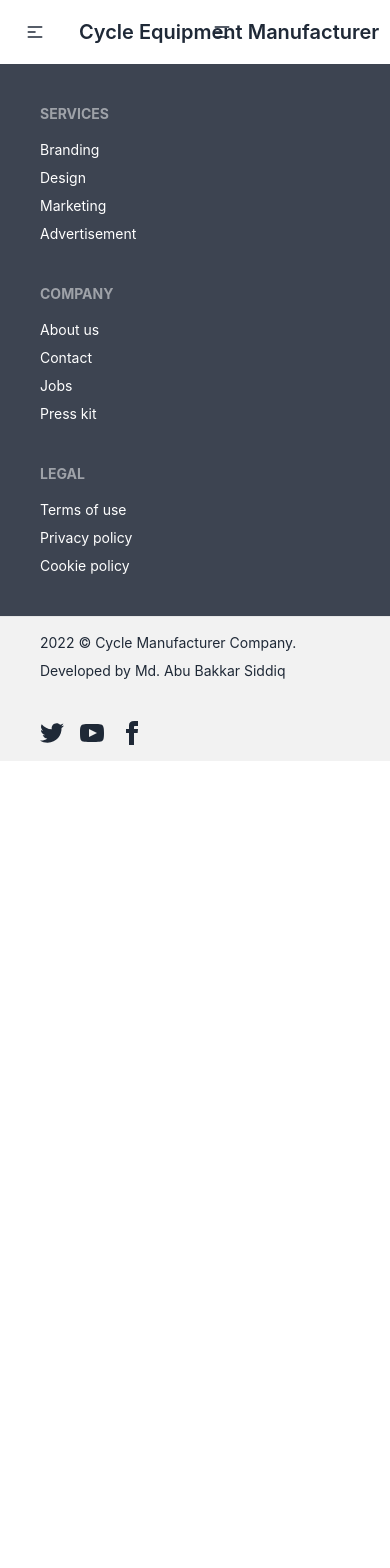
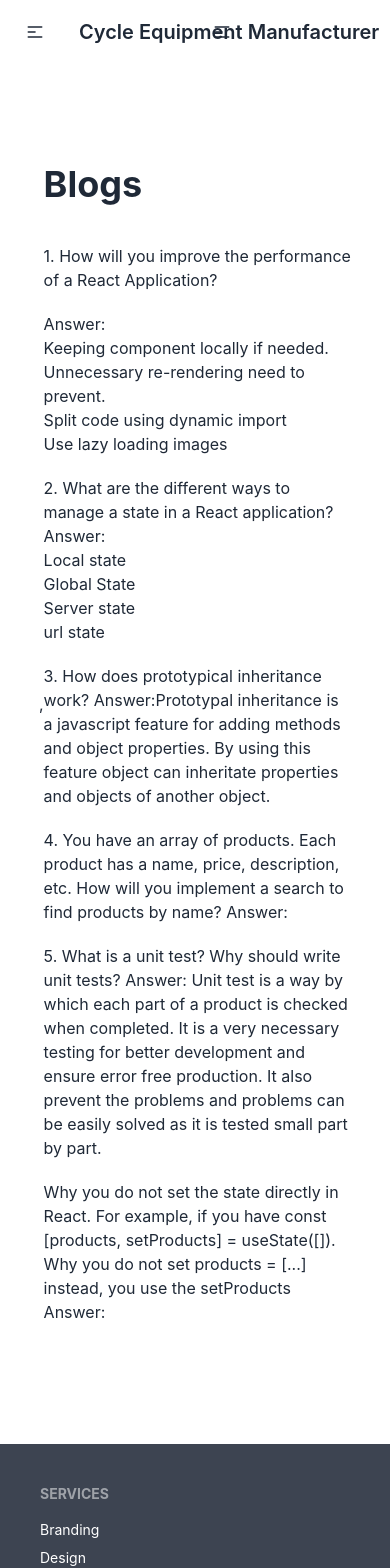
Before and after one commit to ab-siddiq/react-manufacturer-client, a React (Create React App) app: page /blogs in a window 390 px wide. Shown: the top 1568 px of the page. Before the commit the page ends 844 px from the top, so only its background shows below. Built offline with nearby package versions, Linux system fonts and the light colour scheme; no server answers.

Commit message:
make responsive

```diff
--- a/src/Pages/Blogs/Blogs.js
+++ b/src/Pages/Blogs/Blogs.js
@@ -2,8 +2,44 @@ import React from 'react';
 
 const Blogs = () => {
     return (
+        <div className='flex justify-center items-center mx-auto mb-[100px]' style={{width: '80%'}}>,
         <div>
 
+
+            <h2 className='text-4xl font-bold mt-[100px] mb-[40px]'>Blogs</h2>
+
+            <p className='mb-[20px]'>1. How will you improve the performance of a React Application?</p>
+            <p className='mb-[20px]'>Answer:
+                <ul className='disc-circle'>
+                    <li> Keeping component locally if needed.</li>
+                    <li>Unnecessary re-rendering need to prevent.</li>
+                    <li>Split code using dynamic import</li>
+                    <li>Use lazy loading images</li>
+                </ul>
+
+            </p>
+            <p className='mb-[20px]'> 2. What are the different ways to manage a state in a React application?
+                Answer:
+                <ul className='disc-circle'>
+                    <li>Local state</li>
+                    <li>Global State</li>
+                    <li>Server state</li>
+                    <li>url state</li>
+                </ul>
+            </p>
+            <p className='mb-[20px]'> 3. How does prototypical inheritance work?
+                Answer:Prototypal inheritance is a javascript feature for adding methods and object properties. By using this feature object can inheritate properties and objects of another object.
+            </p>
+            <p className='mb-[20px]'> 4. You have an array of products. Each product has a name, price, description, etc. How will you implement a search to find products by name?
+                Answer:
+            </p>
+            <p className='mb-[20px]'> 5. What is a unit test? Why should write unit tests?
+                Answer: Unit test is a way by which each part of a product is checked when completed. It is a very necessary testing for better development and ensure error free production. It also prevent the problems and problems can be easily solved as it is tested small part by part.
+            </p>
+            <p className='mb-[20px]'>Why you do not set the state directly in React. For example, if you have const [products, setProducts] = useState([]). Why you do not set products = [...] instead, you use the setProducts
+                Answer:
+            </p>
+        </div>
         </div>
     );
 };
--- a/src/Pages/Home/BusinessSummary.js
+++ b/src/Pages/Home/BusinessSummary.js
@@ -11,14 +11,14 @@ const BusinessSummary = () => {
 
     <div className=" my-[100px]">
       <h2 className="text-center text-4xl font-bold mb-[40px]">Summary</h2>
-      <div className="stats shadow flex ">
-        <div className="stat place-items-center">
+      <div className="grid gap-[40px]  grid-cols-1 md:grid-cols-2 lg:grid-cols-3 shadow flex text-center">
+        <div className=" place-items-center my-[40px]">
           <FontAwesomeIcon className="fa-3x mb-3" icon={faDownload} />
           <div className="stat-title text-4xl font-bold my-[20px]">Daily Sales</div>
           <div className="stat-value">31K</div>
         </div>
 
-        <div className="stat place-items-center">
+        <div className=" place-items-center my-[40px]">
           <FontAwesomeIcon
             className="fa-3x mb-3"
             icon={faUser}
@@ -27,7 +27,7 @@ const BusinessSummary = () => {
           <div className="stat-value text-secondary">4,200</div>
         </div>
 
-        <div className="stat place-items-center">
+        <div className=" place-items-center my-[40px]">
           <FontAwesomeIcon
             className="fa-3x mb-3"
             icon={faTrophy}
--- a/src/Pages/Home/Categories.js
+++ b/src/Pages/Home/Categories.js
@@ -11,7 +11,7 @@ const Categories = () => {
   return (
     <div className="">
       <h2 className="text-4xl font-bold mt-[100px] mb-[40px] text-center">Categories</h2>
-      <div className="grid grid-cols-4 gap-[20px]">
+      <div className="grid grid-cols-1 md:grid-cols-3 lg:grid-cols-4 gap-[20px]">
           {categories.map(category=><Category key={category._id} category={category}></Category>)}
       </div>
     </div>
--- a/src/Pages/Home/Reviews.js
+++ b/src/Pages/Home/Reviews.js
@@ -15,7 +15,7 @@ const Reviews = () => {
       <h2 className="mb-[40px] text-4xl font-bold text-center">
         Customer Reviews
       </h2>
-      <div className="grid grid-cols-3 gap-4">
+      <div className="grid grid-cols-1 md:grid-cols-2 lg:grid-cols-3 gap-4">
         {reviews.slice(0,6).map(review=><Review key={review._id} review={review}></Review>)}
         {/* {reviews.map(review=><Review key={review._id} review={review}></Review>)} */}
       </div>
```
